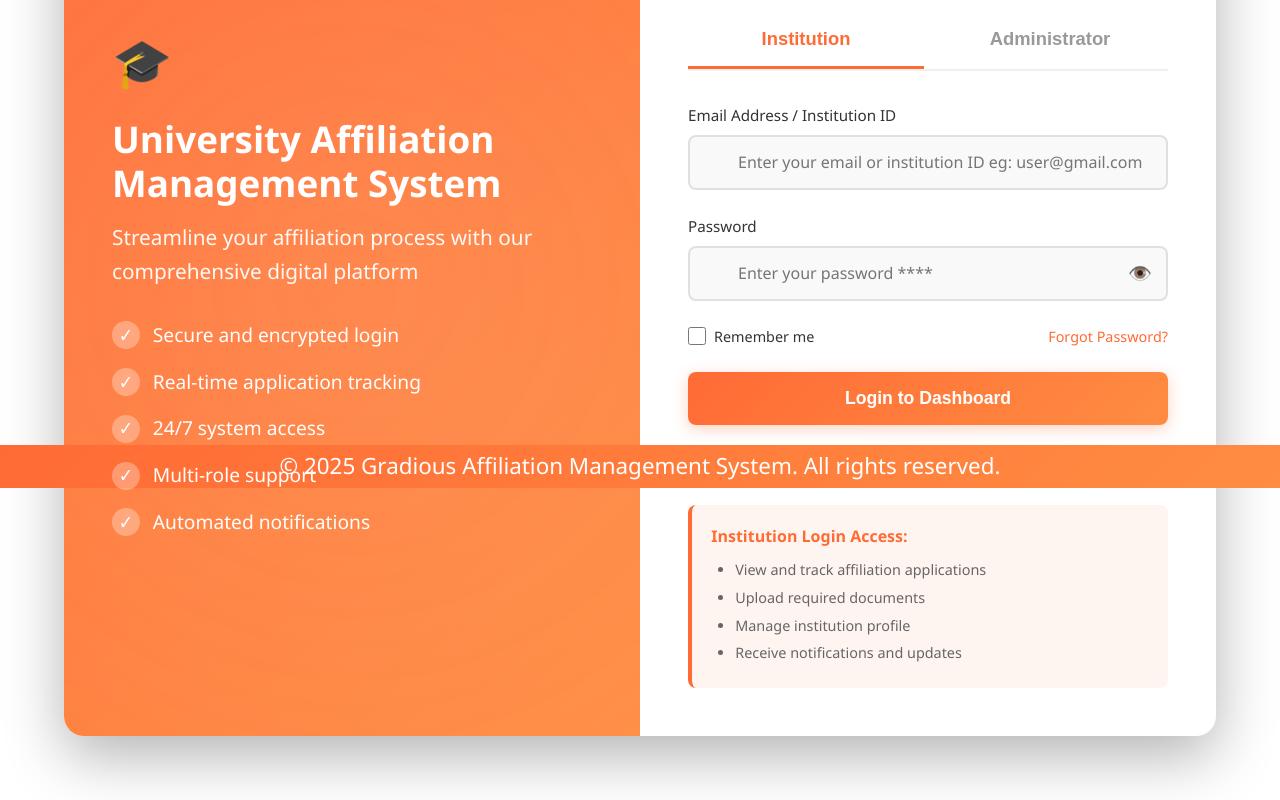
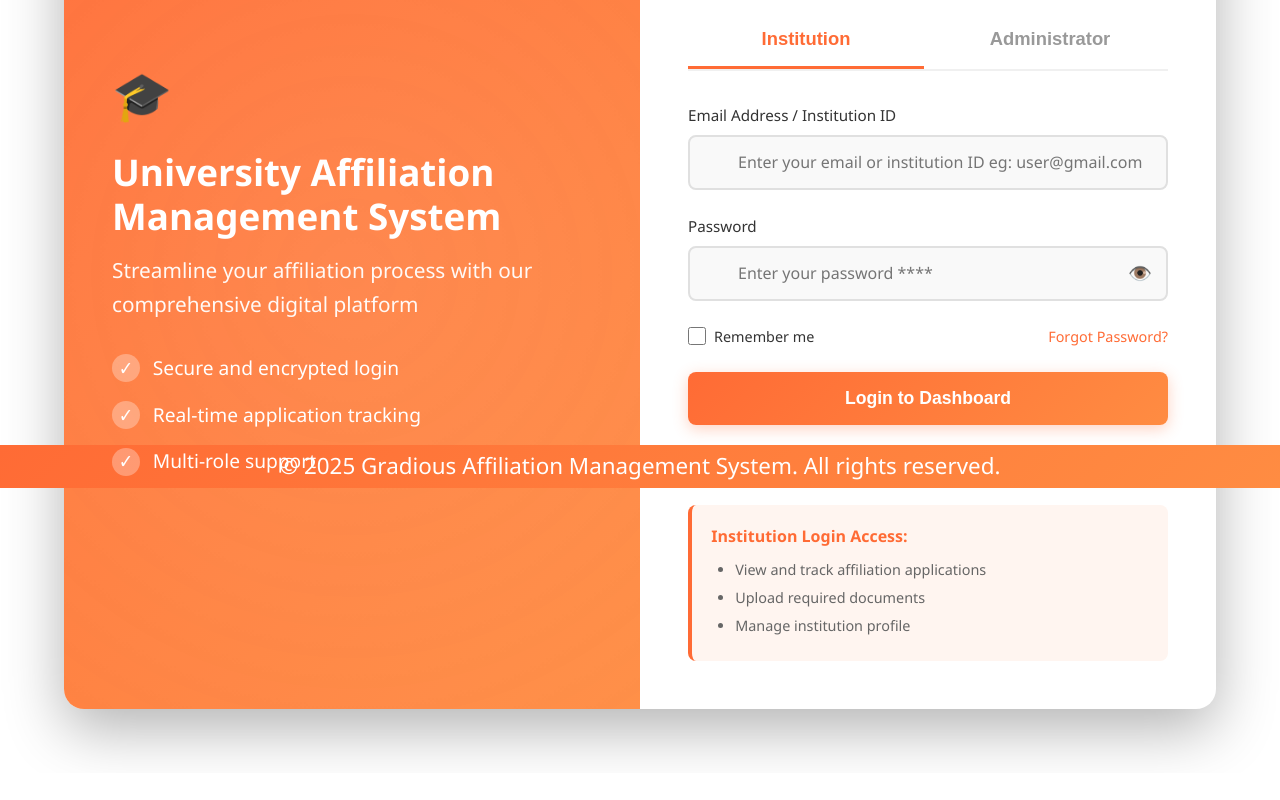
Before and after one commit to Bhuvansairam05/University-Affiliation-Management-System, a React (Vite) app in the folder Frontend/: page /login in a window 1280 px wide. Shown: the part 312-1112 px from the top of the page. After the commit the page ends 1085 px from the top, so only its background shows below. Built offline with nearby package versions, Linux system fonts and the light colour scheme.

Commit message:
Refactor Login component by removing unused feature list items and cleaning up the signup link for improved clarity

```diff
--- a/Frontend/src/components/Login.jsx
+++ b/Frontend/src/components/Login.jsx
@@ -28,9 +28,7 @@ function Login() {
                                 <ul className="features-list">
                                     <li>Secure and encrypted login</li>
                                     <li>Real-time application tracking</li>
-                                    <li>24/7 system access</li>
                                     <li>Multi-role support</li>
-                                    <li>Automated notifications</li>
                                 </ul>
                             </div>
                         </div>
@@ -76,7 +74,7 @@ function Login() {
 
 
                                 <div className="signup-link">
-                                    Don't have an account? <a href="#" onclick="showSignup(); return false;">Register as Institution</a>
+                                    Don't have an account? <a href="" onclick="showSignup(); return false;">Register as Institution</a>
                                 </div>
 
                                 <div className="info-box">
@@ -85,7 +83,6 @@ function Login() {
                                         <li>View and track affiliation applications</li>
                                         <li>Upload required documents</li>
                                         <li>Manage institution profile</li>
-                                        <li>Receive notifications and updates</li>
                                     </ul>
                                 </div>
                             </div>
--- a/Frontend/src/index.css
+++ b/Frontend/src/index.css
@@ -222,9 +222,6 @@ header {
 .input-wrapper {
     position: relative;
 }
-
-
-
 .form-group input,
 .form-group textarea,
 .form-group select {
```
